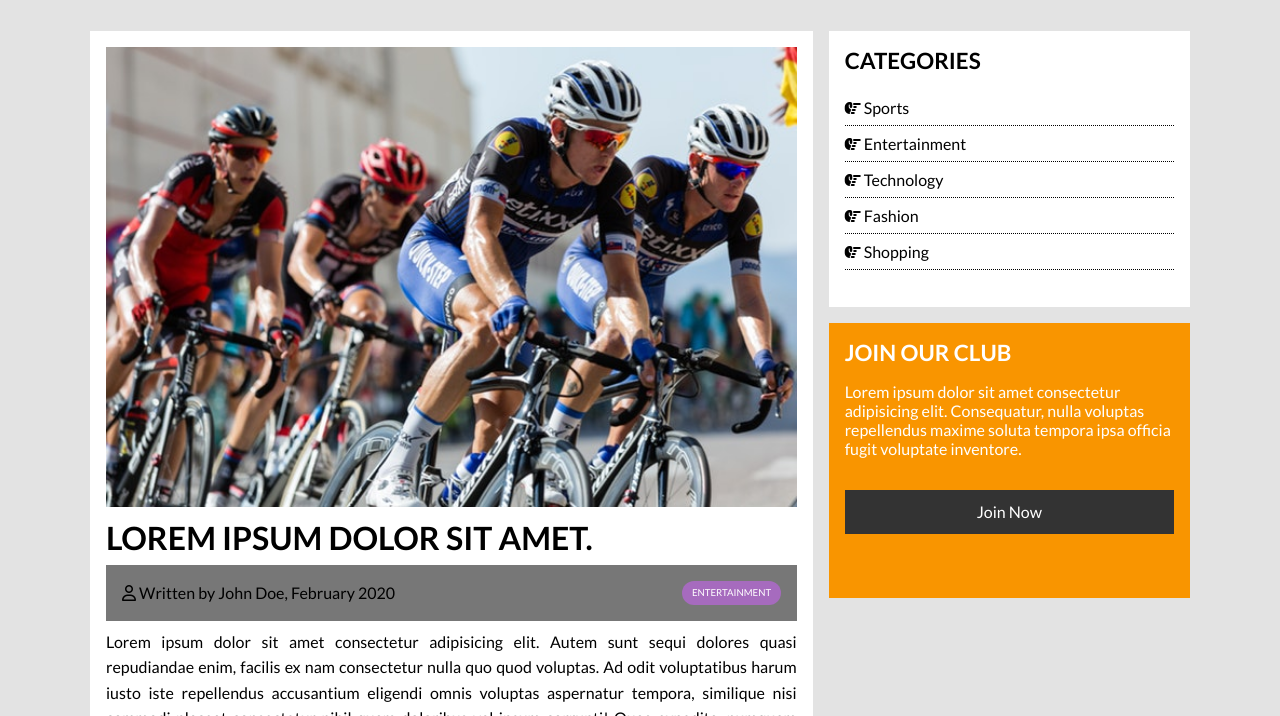
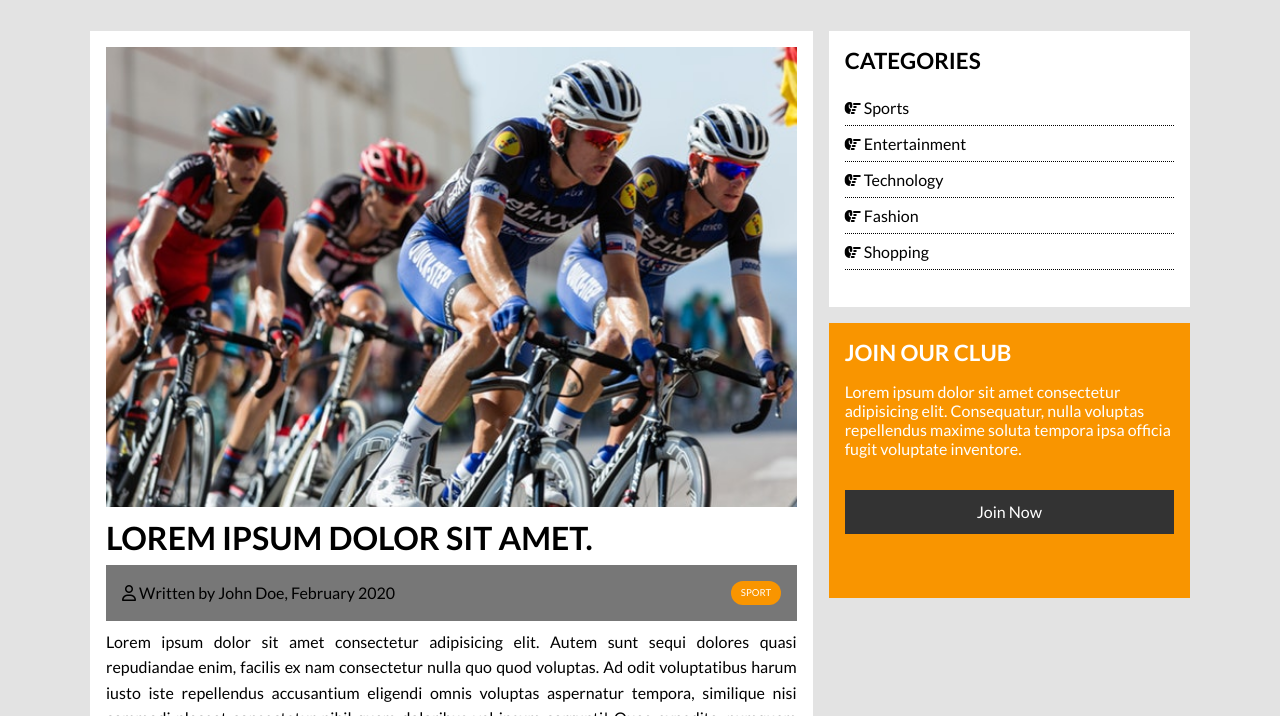
Before and after one commit to DariuszOkonski/webpage-newsgrid, a website: page sport-one.html in a window 1280 px wide. Shown: the part 84-800 px from the top of the page. Drawn offline with Linux system fonts and the light colour scheme.

Commit message:
change: button to sport button

```diff
--- a/sport-one.html
+++ b/sport-one.html
@@ -55,7 +55,7 @@
 
         <div class="main__post">
           <p><i class="far fa-user"></i> Written by John Doe, February 2020</p>
-          <a class="btn btn-purple" href="#">Entertainment</a>
+          <a class="btn btn-yellow" href="#">Sport</a>
         </div>
 
         <p class="main__paragraph">
```
